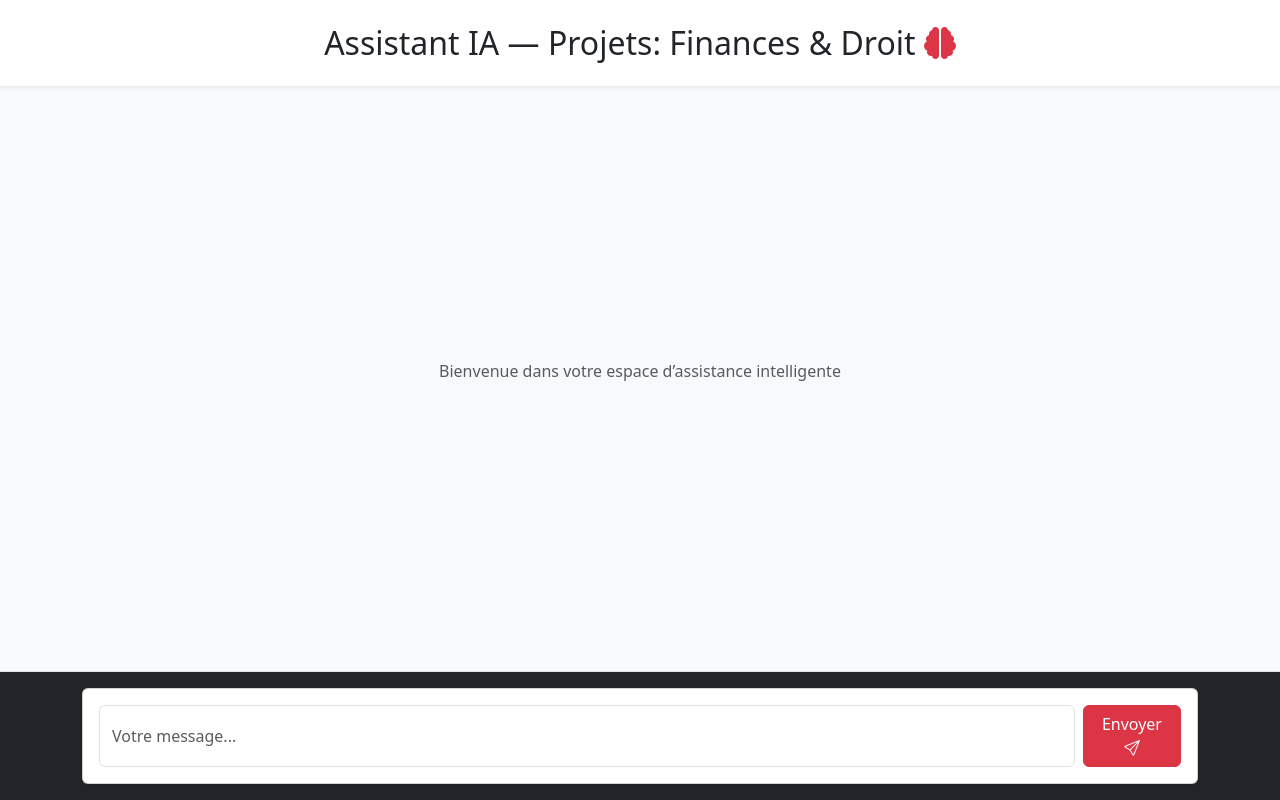
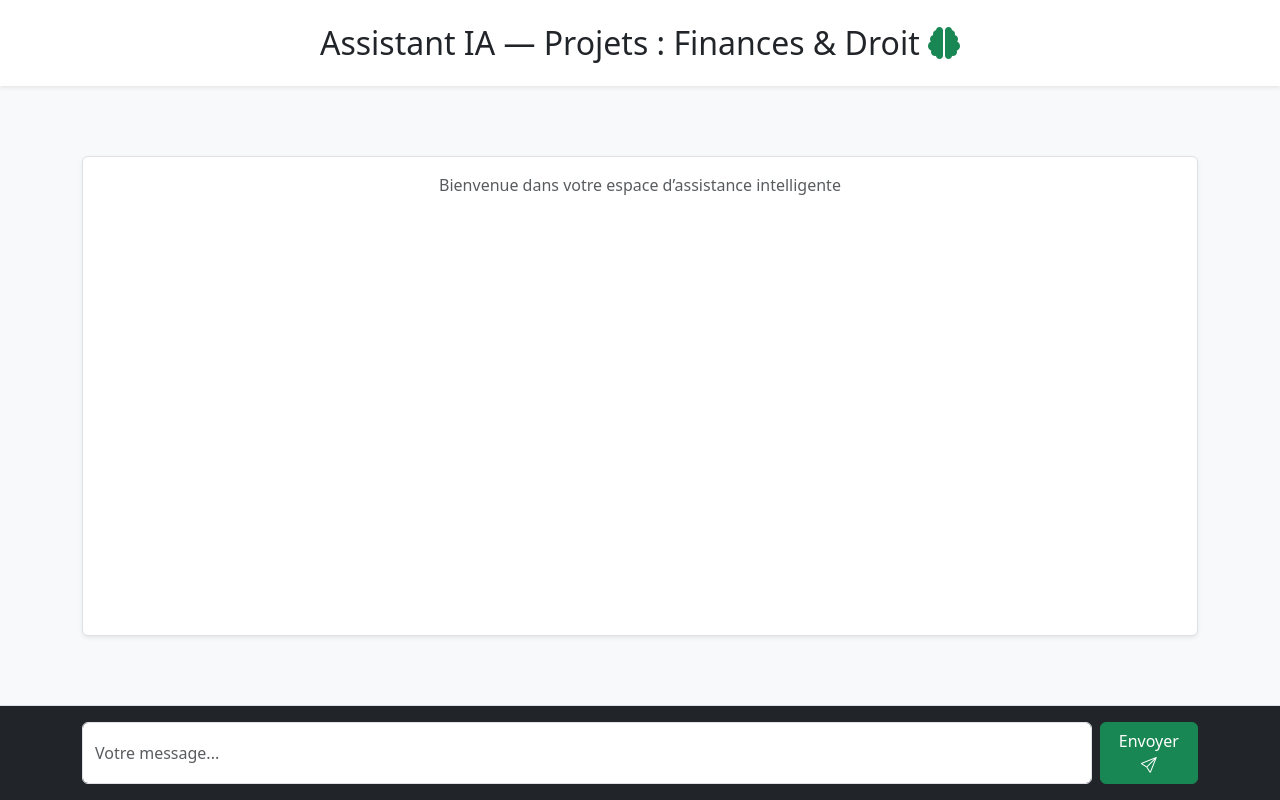
Before and after one commit to aleckklt/chatbot, a Django app: page / in a window 1280 px wide. Run offline with Django 5.2, Linux system fonts and the light colour scheme.

Commit message:
chatbot ia finace droit

```diff
--- a/chatbot/settings.py
+++ b/chatbot/settings.py
@@ -38,6 +38,7 @@ INSTALLED_APPS = [
     'django.contrib.messages',
     'django.contrib.staticfiles',
     'finance_droit',
+    'rest_framework',
 ]
 
 MIDDLEWARE = [
@@ -55,7 +56,7 @@ ROOT_URLCONF = 'chatbot.urls'
 TEMPLATES = [
     {
         'BACKEND': 'django.template.backends.django.DjangoTemplates',
-        'DIRS': [],
+        'DIRS': [BASE_DIR/"templates"],
         'APP_DIRS': True,
         'OPTIONS': {
             'context_processors': [
--- a/chatbot/urls.py
+++ b/chatbot/urls.py
@@ -19,5 +19,5 @@ from django.urls import path, include
 
 urlpatterns = [
     path('admin/', admin.site.urls),
-    path('', include('finance_droit.urls'))
+    path('', include('finance_droit.urls')),
 ]
--- a/finance_droit/templates/finance_droit/chatbot.html
+++ b/finance_droit/templates/finance_droit/chatbot.html
@@ -2,43 +2,103 @@
 <!DOCTYPE html>
 <html lang="fr">
 <head>
-    <meta charset="UTF-8">
-    <meta name="viewport" content="width=device-width, initial-scale=1.0">
-    <title>Chat avec Assistance IA</title>
-    <link href="https://cdn.jsdelivr.net/npm/bootstrap@5.3.3/dist/css/bootstrap.min.css" rel="stylesheet">
-    <link href="https://cdn.jsdelivr.net/npm/bootstrap-icons@1.11.3/font/bootstrap-icons.min.css" rel="stylesheet">
-    <link href="https://cdnjs.cloudflare.com/ajax/libs/font-awesome/6.4.0/css/all.min.css" rel="stylesheet">
+  <meta charset="UTF-8" />
+  <meta name="viewport" content="width=device-width, initial-scale=1.0" />
+  <title>Assistant IA — Finances & Droit</title>
+  <link href="https://cdn.jsdelivr.net/npm/bootstrap@5.3.3/dist/css/bootstrap.min.css" rel="stylesheet" />
+  <link href="https://cdn.jsdelivr.net/npm/bootstrap-icons@1.11.3/font/bootstrap-icons.min.css" rel="stylesheet" />
+  <link href="https://cdnjs.cloudflare.com/ajax/libs/font-awesome/6.4.0/css/all.min.css" rel="stylesheet" />
 </head>
 
 <body class="d-flex flex-column min-vh-100 bg-light">
+
   <header class="py-4 text-center bg-white shadow-sm">
     <h2 class="mb-0">
-            Assistant IA — Projets: Finances & Droit
-            <i class="fa-solid fa-brain text-danger"></i>
+      Assistant IA — Projets : Finances & Droit
+      <i class="fa-solid fa-brain text-success"></i>
     </h2>
   </header>
 
-    <main class="flex-fill d-flex align-items-center justify-content-center">
-        <p class="text-muted text-center px-3">
-            Bienvenue dans votre espace d’assistance intelligente
-        </p>
+  <main class="flex-fill d-flex flex-column align-items-center justify-content-center">
+    <div class="container my-4">
+      <div id="chat-box" class="border rounded bg-white p-3 shadow-sm" style="height: 60vh; overflow-y: auto;">
+        <p class="text-muted text-center">Bienvenue dans votre espace d’assistance intelligente</p>
+      </div>
+    </div>
   </main>
 
   <footer class="bg-dark py-3 border-top mt-auto">
     <div class="container">
-            <div class="card shadow-sm">
-                <div class="card-body">
-                    <div class="d-flex">
-                        <input type="text" class="form-control me-2" placeholder="Votre message...">
-                        <button class="btn btn-danger">
+      <form id="chat-form" class="d-flex">
+        <input id="user-input" type="text" class="form-control me-2" placeholder="Votre message..." required />
+        <button type="submit" class="btn btn-success">
           Envoyer <i class="bi bi-send"></i>
         </button>
-                    </div>
-                </div>
-            </div>
+      </form>
     </div>
   </footer>
 
   <script src="https://cdn.jsdelivr.net/npm/bootstrap@5.3.3/dist/js/bootstrap.bundle.min.js"></script>
+  <script>
+    const form = document.getElementById("chat-form");
+    const input = document.getElementById("user-input");
+    const chatBox = document.getElementById("chat-box");
+    function addMessage(sender, text) {
+      const msgDiv = document.createElement("div");
+      msgDiv.classList.add("my-2");
+
+      if (sender === "user") {
+        msgDiv.innerHTML = `
+          <div class="d-flex justify-content-end">
+            <div class="bg-success text-white rounded p-2" style="max-width: 75%;">
+              <strong>Vous :</strong> ${text}
+            </div>
+          </div>
+        `;
+      } else {
+        msgDiv.innerHTML = `
+          <div class="d-flex justify-content-start">
+            <div class="bg-light border rounded p-2" style="max-width: 75%;">
+              <strong>IA :</strong> ${text}
+            </div>
+          </div>
+        `;
+      }
+
+      chatBox.appendChild(msgDiv);
+      chatBox.scrollTop = chatBox.scrollHeight;
+    }
+    form.addEventListener("submit", async (e) => {
+      e.preventDefault();
+
+      const userMessage = input.value.trim();
+      if (!userMessage) return;
+
+      addMessage("user", userMessage);
+      input.value = "";
+      addMessage("bot", "<i>Analyse en cours...</i>");
+
+      try {
+        const response = await fetch("/api/chat/", {
+          method: "POST",
+          headers: { "Content-Type": "application/json" },
+          body: JSON.stringify({ message: userMessage }),
+        });
+
+        const data = await response.json();
+        chatBox.removeChild(chatBox.lastElementChild);
+
+        if (data.reply) {
+          addMessage("bot", data.reply);
+        } else {
+          addMessage("bot", "Erreur : réponse vide du serveur.");
+        }
+      } catch (error) {
+        chatBox.removeChild(chatBox.lastElementChild);
+        addMessage("bot", "Erreur de connexion au serveur.");
+        console.error("Erreur :", error);
+      }
+    });
+  </script>
 </body>
 </html>
--- a/finance_droit/urls.py
+++ b/finance_droit/urls.py
@@ -2,6 +2,6 @@ from django.urls import path
 from . import views
 
 urlpatterns = [
-    path('', views.chatbot, name='chatbot'),
-
+    path('', views.chat_page, name='chat_page'),
+    path('chat/', views.chatbot_view, name='chat_api')
 ]
--- a/finance_droit/views.py
+++ b/finance_droit/views.py
@@ -1,4 +1,17 @@
 from django.shortcuts import render
+from django.http import JsonResponse
+from django.views.decorators.csrf import csrf_exempt
+import json
+from .utils import ask_ollama
 
-def chatbot(request):
-    return render(request, 'finance_droit/chatbot.html')
+def chat_page(request):
+    return render(request, "finance_droit/chatbot.html")
+
+@csrf_exempt
+def chatbot_view(request):
+    if request.method == "POST":
+        data = json.loads(request.body)
+        user_message = data.get("message", "")
+        response = ask_ollama(user_message)
+        return JsonResponse({"reply": response})
+    return JsonResponse({"error": "Méthode non autorisée"}, status=405)
```
Also changed, not shown: finance_droit/models.py (+3 -14 lines), finance_droit/utils.py (added, +16 -0 lines), db.sqlite3, finance_droit/migrations/0002_remove_conversation_user_conversation_bot_reply_and_more.py (added). Lines whose indentation alone changed are shown as unchanged.
